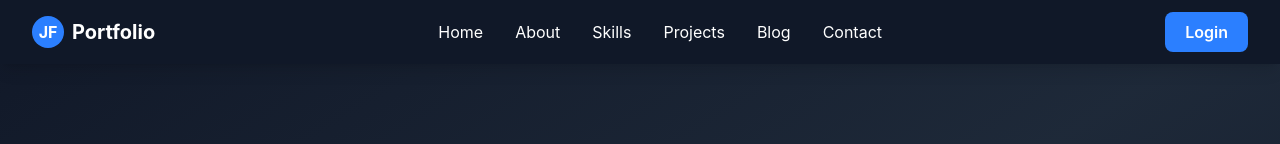
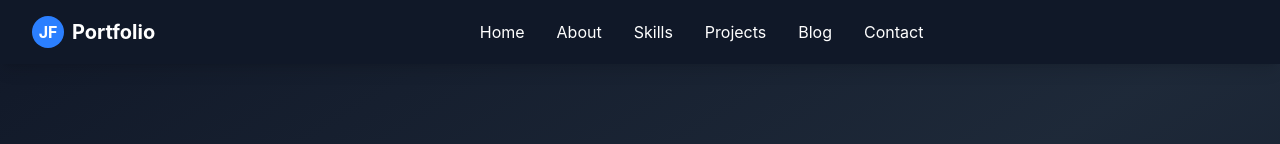
Before and after one commit to jacksonfuraha/my-project, a React (Vite) app in the folder frontend/: page / in a window 1280 px wide. Shown: the top 144 px of the page. Built offline with nearby package versions, Linux system fonts and the light colour scheme.

Commit message:
Updated frontend

```diff
--- a/frontend/src/components/Navigation.jsx
+++ b/frontend/src/components/Navigation.jsx
@@ -85,21 +85,6 @@
             </div>
 
             <div className="hidden md:flex items-center space-x-3">
-              {adminToken ? (
-                <Link
-                  to="/admin"
-                  className="px-5 py-2 bg-blue-500 text-white rounded-lg font-semibold hover:bg-blue-600 transition min-w-max"
-                >
-                  Admin Dashboard
-                </Link>
-              ) : (
-                <Link
-                  to="/admin/login"
-                  className="px-5 py-2 bg-blue-500 text-white rounded-lg font-semibold hover:bg-blue-600 transition min-w-max"
-                >
-                  Login
-                </Link>
-              )}
               {adminToken && adminEmail && (
                 <Link
                   to="/admin"
```
